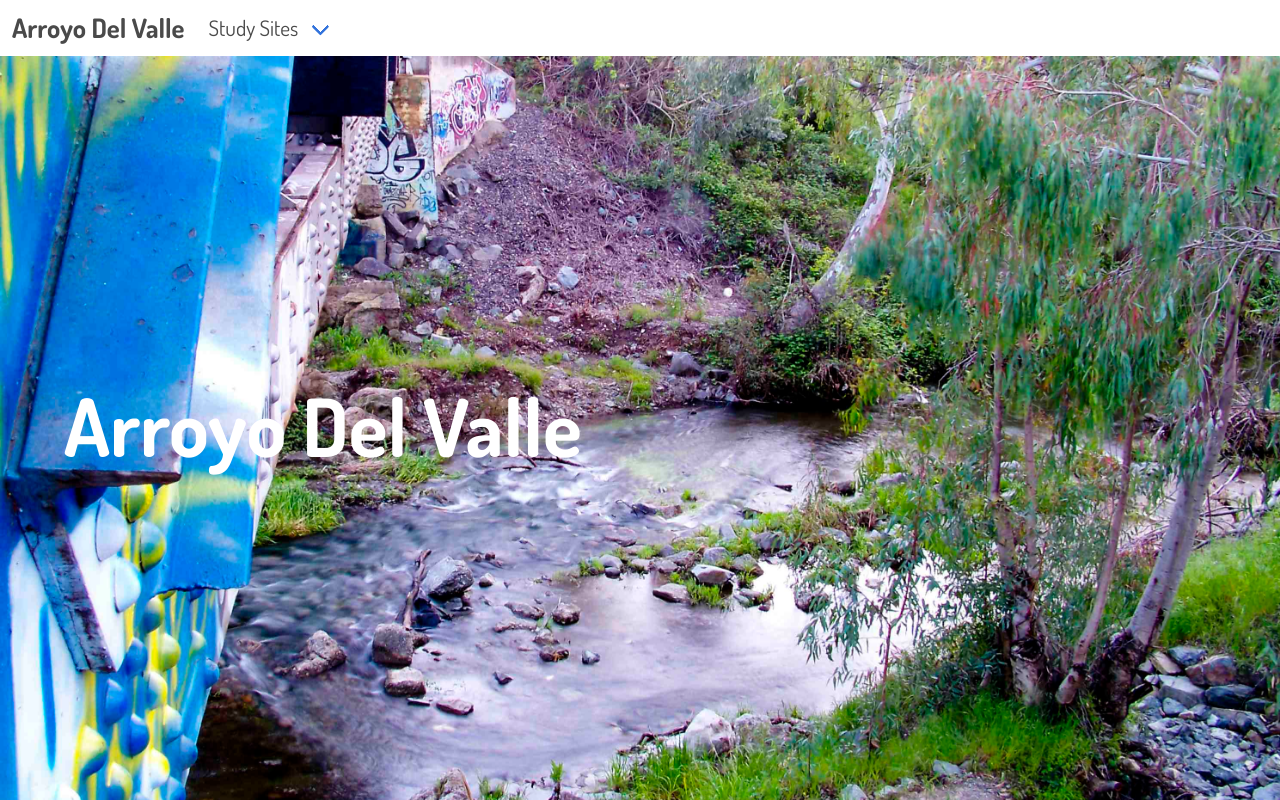
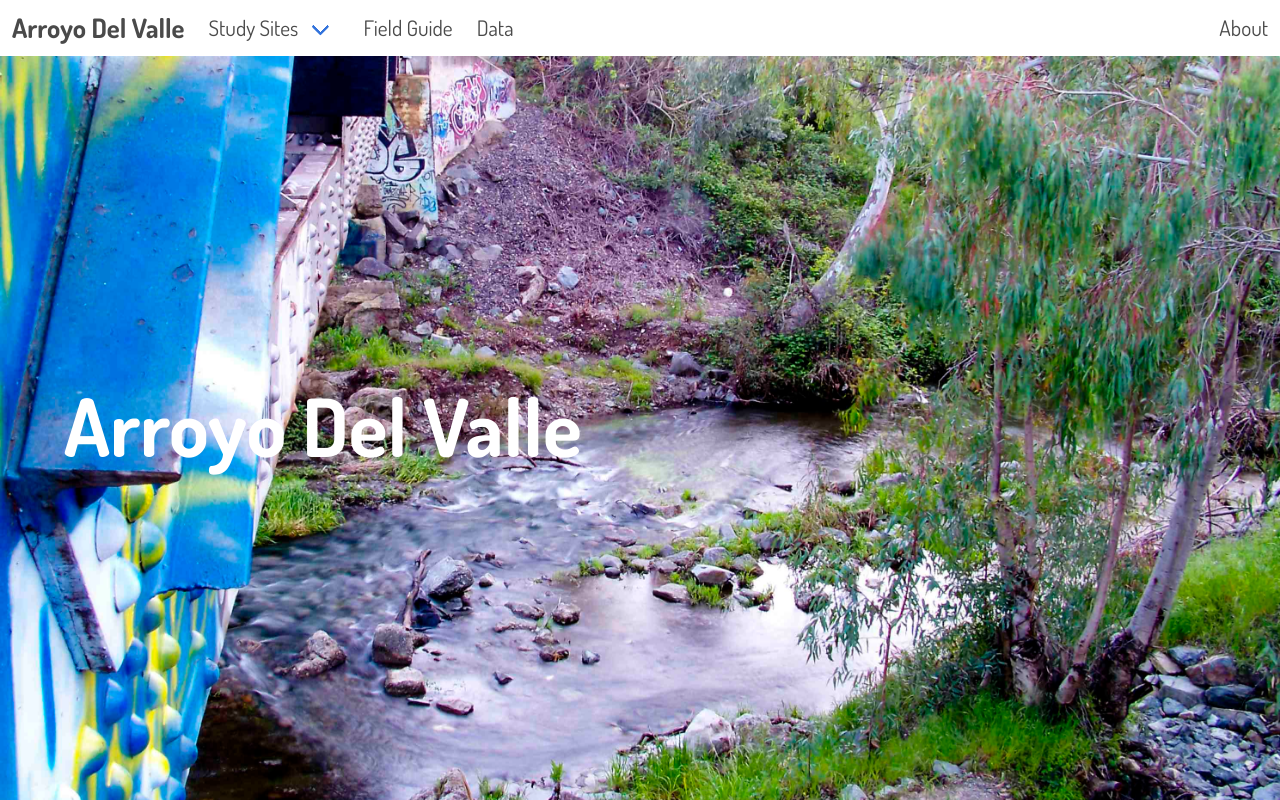
Before and after one commit to subatuba21/Creek, a PHP site: page /creekm.html in a window 1280 px wide. Run offline with PHP 8.4, Linux system fonts and the light colour scheme; some libraries are stand-ins or nearby versions.

Commit message:
development

```diff
--- a/creeke.css
+++ b/creeke.css
@@ -23,3 +23,6 @@
   font-weight: 400;
   font-size: 16pt;
 }
+a {
+  text-decoration: none;
+}
--- a/creekm.html
+++ b/creekm.html
@@ -6,7 +6,7 @@
     <link rel="stylesheet" href="creek.css">
     <link rel="stylesheet" href="creeke.css">
     <link rel="stylesheet" href="https://use.fontawesome.com/releases/v5.8.1/css/all.css" integrity="sha384-50oBUHEmvpQ+1lW4y57PTFmhCaXp0ML5d60M1M7uH2+nqUivzIebhndOJK28anvf" crossorigin="anonymous">
-    <script src="https://code.jquery.com/jquery-3.4.0.min.js"</script>
+    <script src="https://code.jquery.com/jquery-3.4.0.min.js"></script>
     <script src="https://code.jquery.com/ui/1.12.1/jquery-ui.js" integrity="sha256-T0Vest3yCU7pafRw9r+settMBX6JkKN06dqBnpQ8d30=" crossorigin="anonymous"></script>
     <link href="https://fonts.googleapis.com/css?family=Dosis:200,300,400,500,600,700,800" rel="stylesheet">
     <script src="creekm.js" charset="utf-8"></script>
@@ -24,6 +24,17 @@
             Study Sites
           </div>
         </div>
+        <a class="navbar-item">
+          Field Guide
+        </a>
+        <a class="navbar-item">
+          Data
+        </a>
+      </div>
+      <div class="navbar-end navtext">
+        <a class="navbar-item">
+          About
+        </a>
       </div>
     </nav>
 
```
